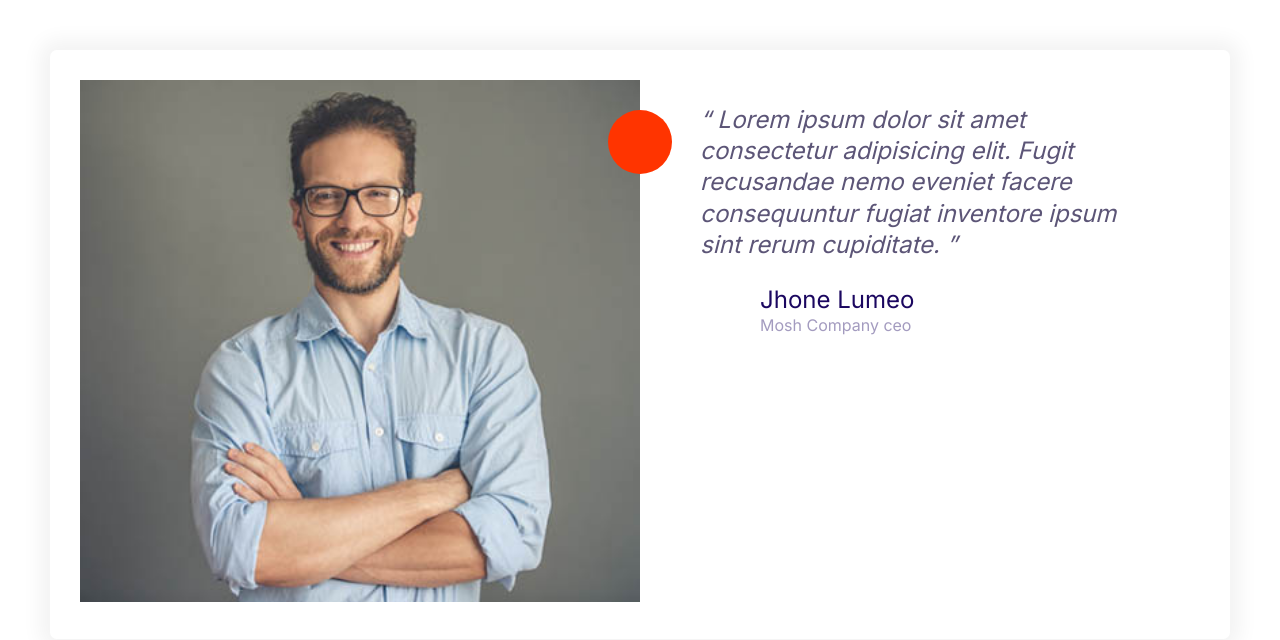
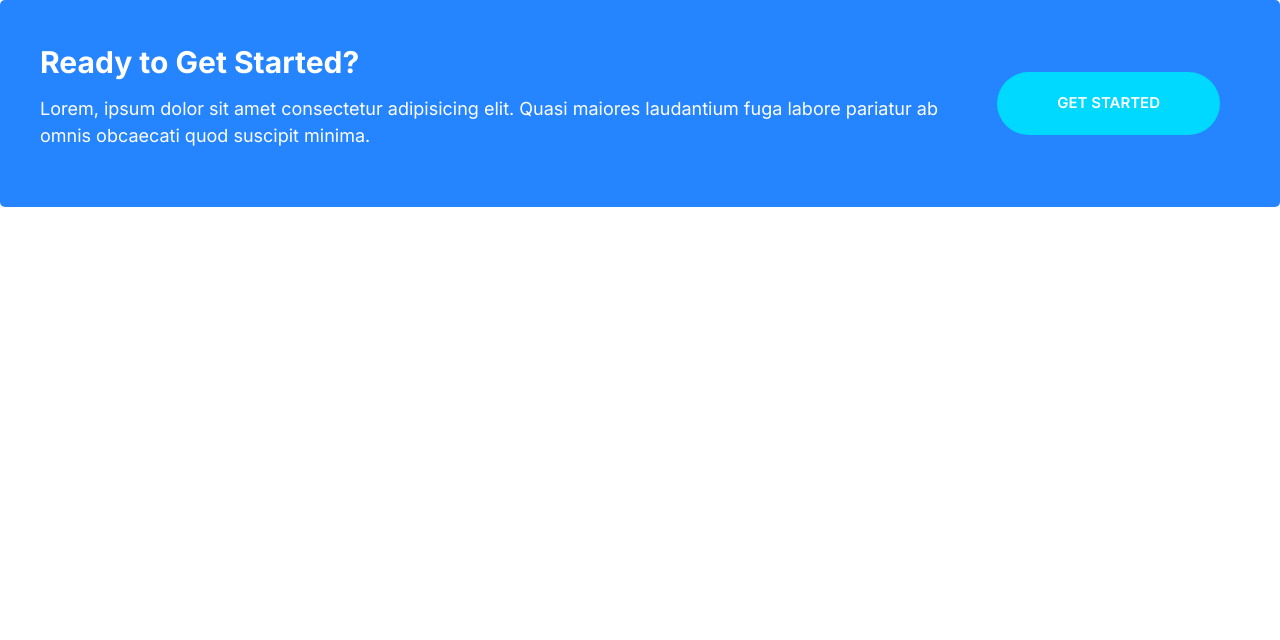
Before and after one commit to erzanthedev/Kwesify, a plain HTML site: page index.html in a window 1280 px wide. Drawn offline with Linux system fonts and the light colour scheme.

Commit message:
Build the callout components.

```diff
--- a/css/styles.css
+++ b/css/styles.css
@@ -243,6 +243,12 @@ a {
 
 .btn--accent:hover {
   background: #b52502;
+}
+
+.btn--stretch{
+  padding-left: 6rem;
+  padding-right: 6rem;
+
 }
 
 .btn--block {
@@ -501,7 +507,7 @@ a {
 }
 
 
-
+/* Testimonial layout for desktop screens. */
 @media screen and (min-width: 768px) {
     .testimonial .quote, .testimonial .quote__author{
         font-size: 2.4rem;
@@ -511,3 +517,45 @@ a {
         margin-left: 6rem;
     }
 }
+
+/* Callouts */
+.callout{
+  padding: 4rem;
+  border-radius: 5px;
+}
+
+.callout--primary{
+  background: var(--color-primary);
+  color: #fff;
+}
+
+.callout__heading {
+  color: #fff;
+  margin-top: 0;
+  font-size: 3rem;
+}
+
+.callout .btn{
+  align-self: center;
+  justify-self: center;
+}
+
+.callout__content{
+  text-align: center;
+}
+
+/* Callout layout for tablets and wider screens */
+@media screen and (min-width: 768px){
+  .callout .grid--1x2{
+    grid-template-columns: 1fr auto;
+  }
+
+  .callout__content{
+    text-align: left;
+  }
+
+  .callout .btn{
+    justify-self: start;
+    margin: 0 2rem;
+  }
+}
--- a/index.html
+++ b/index.html
@@ -14,38 +14,18 @@
     <link rel="stylesheet" href="css/normalize.css" />
     <link rel="stylesheet" href="css/styles.css" />
   </head>
-  <body style="padding: 5rem">
-    <div class="card testimonial">
+  <body>
+    <div class="callout callout--primary">
       <div class="grid grid--1x2">
-        <div class="testimonial__image">
-          <img src="images/testimonial.jpg" alt="A happy smiling customer" />
-          <span class="icon-container icon-container--accent">
-            <svg class="icon icon--small icon--white">
-              <use xlink:href="images/sprite.svg#quotes"></use>
-            </svg>
-          </span>
+        <div class="callout__content">
+          <h2 class="callout__heading">Ready to Get Started?</h2>
+          <p>
+            Lorem, ipsum dolor sit amet consectetur adipisicing elit. Quasi
+            maiores laudantium fuga labore pariatur ab omnis obcaecati quod
+            suscipit minima.
+          </p>
         </div>
-        <blockquote class="quote">
-            <p class="quote__text">
-              Lorem ipsum dolor sit amet consectetur adipisicing elit. Fugit
-              recusandae nemo eveniet facere consequuntur fugiat inventore ipsum sint
-              rerum cupiditate.
-            </p>
-            <footer>
-                <div class="media">
-                  <div class="media__image">
-                    <svg class="icon icon--primary quote__line">
-                      <use xlink:href="images/sprite.svg#line"></use>
-                    </svg>
-                  </div>
-                  <div class="media__body">
-                    <h3 class="media__title quote__author">Jhone Lumeo</h3>
-                    <p class="media__text quote__organization">
-                      Mosh Company ceo
-                    </p>
-                  </div>
-            </footer>
-          </blockquote>
+        <a href="#" class="btn btn--secondary btn--stretch">Get Started</a>
       </div>
     </div>
   </body>
```
Also changed, not shown: components/callouts.html (added, +12 -0 lines).
